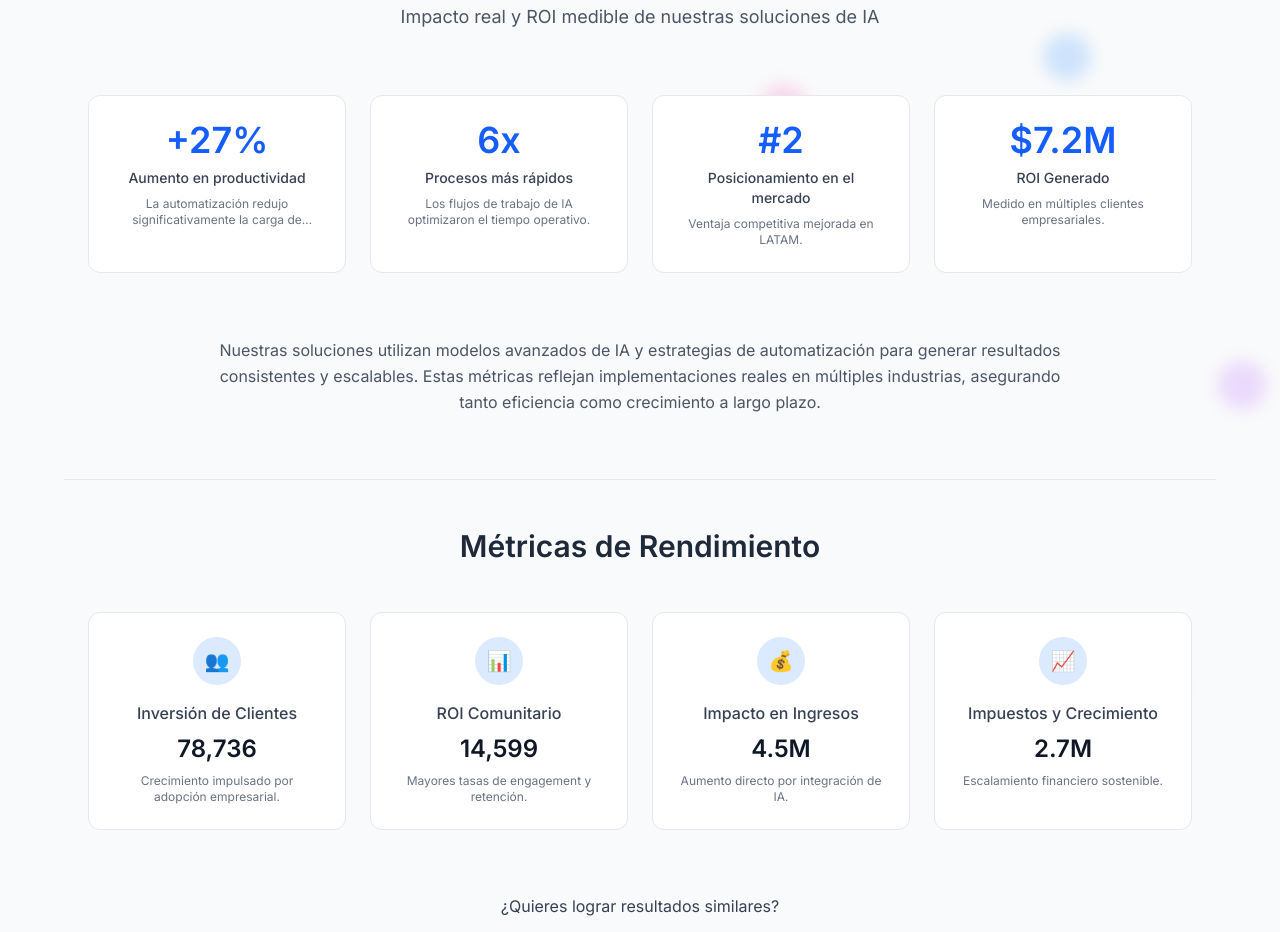
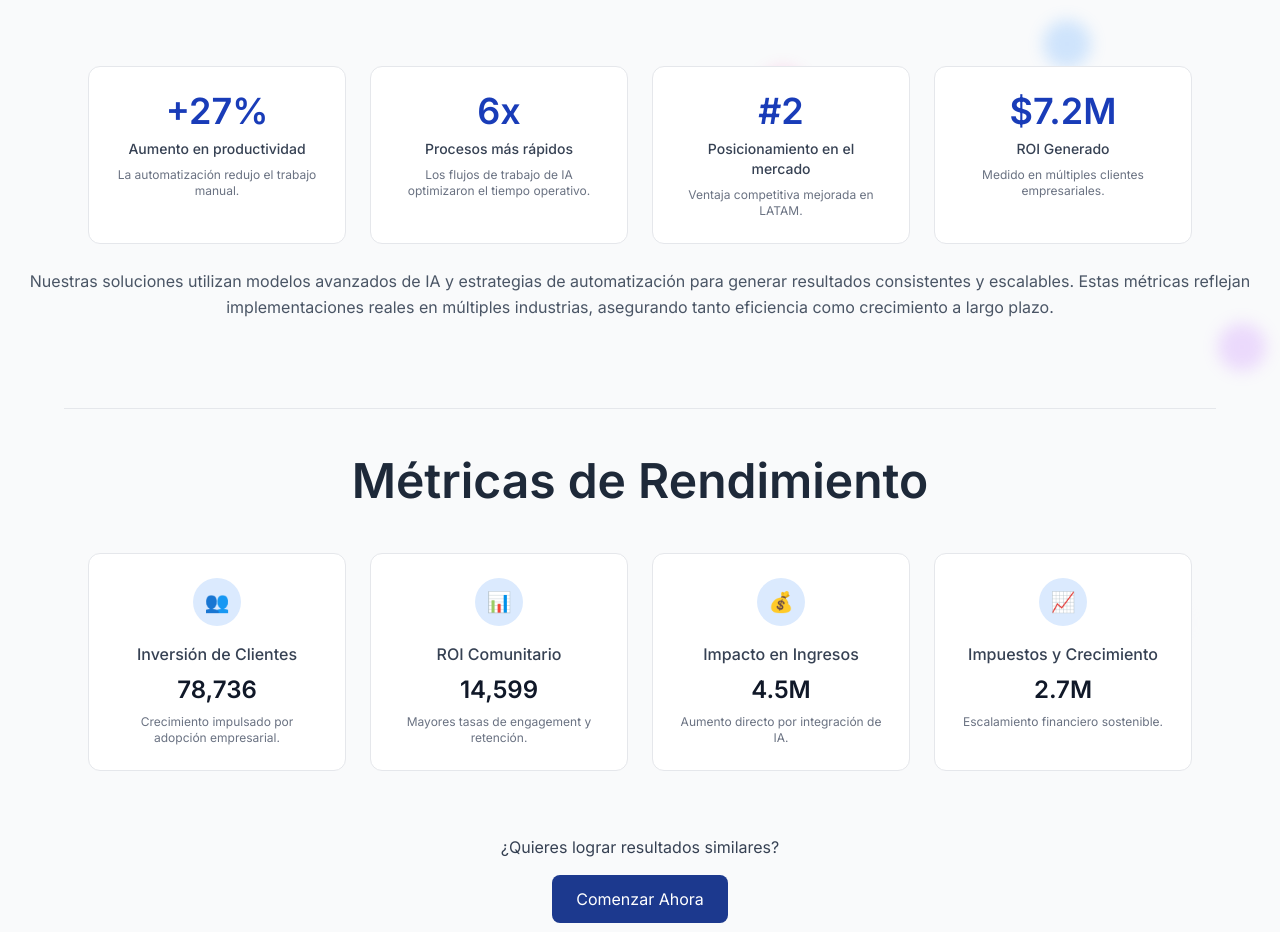
Before and after one commit to AldoCarbajal-3804/prototipo-react, a React (Vite) app: page / in a window 1280 px wide. Shown: the part 4317-5249 px from the top of the page. Built offline with nearby package versions, Linux system fonts and the light colour scheme.

Commit message:
Arreglando errores de texto en las stats

```diff
--- a/src/data/translations.js
+++ b/src/data/translations.js
@@ -343,7 +343,7 @@ export const translations = {
       heading: "Resultados en Números",
       subtitle: "Impacto real y ROI medible de nuestras soluciones de IA",
       metrics: [
-        { value: "+27%", text: "Aumento en productividad", extra: "La automatización redujo significativamente la carga de trabajo manual." },
+        { value: "+27%", text: "Aumento en productividad", extra: "La automatización redujo el trabajo manual." },
         { value: "6x", text: "Procesos más rápidos", extra: "Los flujos de trabajo de IA optimizaron el tiempo operativo." },
         { value: "#2", text: "Posicionamiento en el mercado", extra: "Ventaja competitiva mejorada en LATAM." },
         { value: "$7.2M", text: "ROI Generado", extra: "Medido en múltiples clientes empresariales." }
--- a/src/layouts/stats/Stats.jsx
+++ b/src/layouts/stats/Stats.jsx
@@ -6,31 +6,31 @@ function Stats() {
     return (
         <section
             id="stats-section"
-            className="relative bg-gray-50 py-20 overflow-hidden border-b-2 border-gray-500"
+            className="relative bg-gray-50 py-[4%] px-[2%] overflow-hidden border-b-2 border-gray-500"
         >
             <div className="absolute inset-0 pointer-events-none overflow-hidden">
-            <div className="particle-bounce bg-blue-400" style={{ animationDuration: "12s, 8s" }}></div>
-            <div className="particle-bounce bg-pink-400" style={{ animationDuration: "10s, 6s" }}></div>
-            <div className="particle-bounce bg-purple-400" style={{ animationDuration: "14s, 9s" }}></div>
-            <div className="particle-bounce bg-purple-500" style={{ animationDuration: "13s, 7s" }}></div>
-            <div className="particle-bounce bg-purple-200" style={{ animationDuration: "15s, 10s" }}></div>
-            <div className="particle-bounce bg-cyan-300" style={{ animationDuration: "11s, 7s" }}></div>
+                <span className="particle-bounce bg-blue-400" style={{ animationDuration: "12s, 8s" }}></span>
+                <span className="particle-bounce bg-pink-400" style={{ animationDuration: "10s, 6s" }}></span>
+                <span className="particle-bounce bg-purple-400" style={{ animationDuration: "14s, 9s" }}></span>
+                <span className="particle-bounce bg-purple-500" style={{ animationDuration: "13s, 7s" }}></span>
+                <span className="particle-bounce bg-purple-200" style={{ animationDuration: "15s, 10s" }}></span>
+                <span className="particle-bounce bg-cyan-300" style={{ animationDuration: "11s, 7s" }}></span>
             </div>
-        <div className="relative max-w-4xl mx-auto text-center px-6">
+            <header className="relative max-w-4xl mx-auto text-center px-6">
                 <h1 className="text-3xl sm:text-4xl md:text-5xl font-bold text-gray-800 tracking-tight">
                     {t.stats.heading}
                 </h1>
                 <p className="text-gray-600 mt-4 text-base md:text-lg">
                     {t.stats.subtitle}
                 </p>
-        </div>
-        <div className="relative max-w-6xl mx-auto mt-16 grid grid-cols-1 sm:grid-cols-2 lg:grid-cols-4 gap-4 sm:gap-6 px-4 sm:px-6">
+            </header>
+            <article className="relative max-w-6xl mx-auto mt-16 grid grid-cols-1 sm:grid-cols-2 lg:grid-cols-4 gap-4 sm:gap-6 px-4 sm:px-6">
                 {t.stats.metrics.map((item, index) => (
                     <div
                         key={index}
                         className="bg-white border border-gray-200 rounded-xl p-4 sm:p-6 text-center transition duration-300 hover:shadow-md hover:-translate-y-1"
                     >
-                    <h2 className="text-2xl sm:text-3xl md:text-4xl font-semibold text-blue-600">
+                        <h2 className="text-2xl sm:text-3xl md:text-4xl font-semibold text-blue-800">
                             {item.value}
                         </h2>
                         <p className="text-gray-700 mt-2 text-sm font-medium">
@@ -41,16 +41,18 @@ function Stats() {
                         </p>
                     </div>
                 ))}
-        </div>
-        <div className="relative max-w-4xl mx-auto mt-16 text-center px-6">
+            </article>
+
+            <span className="relative max-w-4xl mx-auto mt-16 text-center px-6">
                 <p className="text-gray-600 text-sm md:text-base leading-relaxed">
                     {t.stats.metricsText}
                 </p>
-        </div>
+            </span>
 
             <div className="relative max-w-6xl mx-auto mt-16 border-t border-gray-200"></div>
-        <div className="relative max-w-6xl mx-auto mt-12 px-6">
-            <h2 className="text-center text-2xl md:text-3xl font-semibold text-gray-800 mb-12">
+
+            <article className="relative max-w-6xl mx-auto mt-12 px-6">
+                <h2 className="text-center text-3xl sm:text-4xl md:text-5xl font-semibold text-gray-800 mb-12">
                     {t.stats.performanceHeading}
                 </h2>
                 <div className="grid grid-cols-1 sm:grid-cols-2 lg:grid-cols-4 gap-6">
@@ -78,18 +80,18 @@ function Stats() {
                         </div>
                     ))}
                 </div>
-        </div>
-        <div className="relative max-w-3xl mx-auto mt-16 text-center px-6">
+            </article>
+            <footer className="relative max-w-3xl mx-auto mt-16 text-center px-6">
                 <p className="text-gray-700 text-base">
                     {t.stats.cta}
                 </p>
-            <button className="mt-4 px-6 py-3 bg-blue-600 text-white rounded-lg
-                hover:bg-blue-700 transition duration-300">
+                <button className="mt-4 px-6 py-3 bg-blue-900 text-white rounded-lg
+                    hover:bg-blue-800 transition duration-300">
                     <a href="#form-section">
                         {t.stats.buttonCta}
                     </a>
                 </button>
-            </div>
+            </footer>
         </section>
     )
 }
```
Lines whose indentation alone changed are shown as unchanged.
